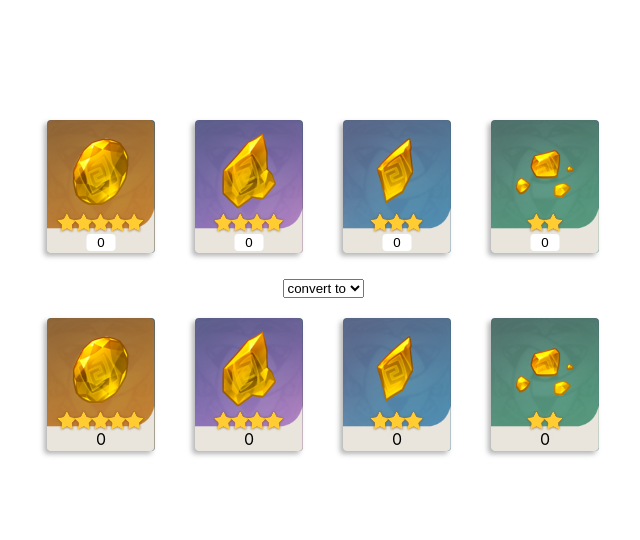
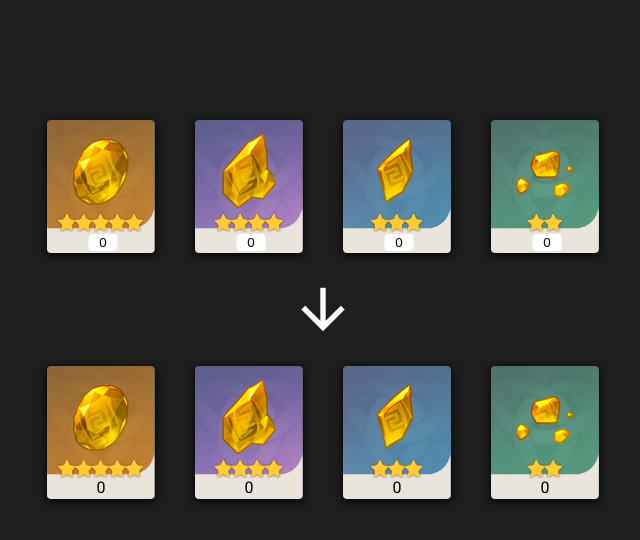
Before and after one commit to kevin-cho/genshin-gemstone-calculator, a React (Create React App) app in the folder client/: page / in a window 1280 px wide. Shown: the top 540 px of the page, without its empty margins (317-957 px from the left). Built offline with nearby package versions, Linux system fonts and the light colour scheme.

Commit message:
Change conversion trigger to card click

```diff
--- a/client/public/index.html
+++ b/client/public/index.html
@@ -15,6 +15,9 @@
       user's mobile device or desktop. See https://developers.google.com/web/fundamentals/web-app-manifest/
     -->
     <link rel="manifest" href="%PUBLIC_URL%/manifest.json" />
+    <link rel="stylesheet" href="https://fonts.googleapis.com/icon?family=Material+Icons">
+    <link rel="preconnect" href="https://fonts.gstatic.com">
+    <link href="https://fonts.googleapis.com/css2?family=Roboto&display=swap" rel="stylesheet">
     <!--
       Notice the use of %PUBLIC_URL% in the tags above.
       It will be replaced with the URL of the `public` folder during the build.
@@ -24,9 +27,9 @@
       work correctly both with client-side routing and a non-root public URL.
       Learn how to configure a non-root public URL by running `npm run build`.
     -->
-    <title>React App</title>
+    <title>genshin-gemstone-calculator</title>
   </head>
-  <body>
+  <body style="font-family: Roboto, Helvetica, Arial, sans-serif">
     <noscript>You need to enable JavaScript to run this app.</noscript>
     <div id="root"></div>
     <!--
--- a/client/src/App.js
+++ b/client/src/App.js
@@ -1,4 +1,4 @@
-import { useState } from 'react';
+import { useState, useRef, createRef } from 'react';
 import GemstoneCard from './components/GemstoneCard';
 import styles from './App.module.css';
 
@@ -11,14 +11,15 @@ const App = () => {
   const [quantities, setQuantities] = useState(defaultState);
   const [results, setResults] = useState(defaultState);
   const [selectedRarity, setSelectedRarity] = useState('');
+  const inputRefs = useRef(rarities.map(createRef));
+  console.log(inputRefs)
 
   const handleQuantityChange = stars => e => {
     setQuantities({ ...quantities, [stars]: Number(e.target.value) });
     setSelectedRarity('');
   };
 
-  const handleConvert = e => {
-    const selectedStars = Number(e.target.value);
+  const handleConvert = selectedStars => {
     const raritiesAscending = [...rarities].sort((a, b) => a - b);
     let tempResult = { ...quantities };
     setSelectedRarity(selectedStars);
@@ -39,21 +40,26 @@ const App = () => {
 
   return (
     <div className={styles.root}>
-      {rarities.map(stars => (
+      {rarities.map((stars, index) => (
         <GemstoneCard
           key={stars}
           stars={stars}
-          editable
-          quantity={quantities[stars]}
-          onChange={handleQuantityChange(stars)}
-        />
+          onClick={() => inputRefs.current[index].current.focus()}
+        >
+          <input
+            ref={inputRefs.current[index]}
+            className={styles.quantity}
+            value={quantities[stars]}
+            onFocus={e => e.target.select()}
+            onChange={handleQuantityChange(stars)}
+          />
+        </GemstoneCard>
       ))}
 
-      <div className={styles.controls}>
-        <select onChange={handleConvert} value={selectedRarity}>
-          <option value="">convert to</option>
-          {rarities.map(stars => <option key={stars} value={stars}>{stars}</option>)}
-        </select>
+      <div className={styles.arrow}>
+        <span className="material-icons">
+          arrow_downward
+        </span>
       </div>
 
       {rarities.map(stars => (
@@ -61,7 +67,10 @@ const App = () => {
           key={stars}
           stars={stars}
           quantity={results[stars]}
-        />
+          onClick={() => handleConvert(stars)}
+        >
+          <span className={selectedRarity === stars ? styles.selected : ''}>{results[stars]}</span>
+        </GemstoneCard>
       ))}
     </div>
   );
--- a/client/src/App.module.css
+++ b/client/src/App.module.css
@@ -1,12 +1,27 @@
 .root {
   text-align: center;
-  /* background-color: #1d1b1b; */
+  background-color: #1f1e1e;
   height: 100vh;
   padding: 100px 20px 20px 20px;
   box-sizing: border-box;
 }
 
-.controls {
-  display: block;
-  margin: auto;
+.arrow {
+  color: #fff;
 }
+.arrow > span {
+  font-size: 65px;
+}
+
+input.quantity {
+  background: white;
+  border: none;
+  border-radius: 4px;
+  outline: none;
+  width: 100%;
+  text-align: center;
+}
+
+.selected {
+  font-weight: bold;
+}
--- a/client/src/components/GemstoneCard/GemstoneCard.module.css
+++ b/client/src/components/GemstoneCard/GemstoneCard.module.css
@@ -2,25 +2,19 @@
   margin: 20px;
   display: inline-block;
   position: relative;
+  cursor: pointer;
 }
 
-.quantity {
+.content {
   position: absolute;
   bottom: 6px;
   left: 50%;
   transform: translate(-50%, 0);
   width: 25px;
-  text-align: center;
 }
 
 img {
   border-radius: 4px;
-  box-shadow: -3px 3px 5px #3333335c;
+  box-shadow: 0 2px 10px #000;
+  /* box-shadow: -3px 3px 5px #3333335c; */
 }
-
-input {
-  background: white;
-  border: none;
-  border-radius: 4px;
-  outline: none;
-}
--- a/client/src/components/GemstoneCard/index.jsx
+++ b/client/src/components/GemstoneCard/index.jsx
@@ -18,26 +18,23 @@ const getImageUrl = stars => {
   }
 };
 
-const handleFocus = e => e.target.select();
-
 const GemstoneCard = ({
   stars = 2,
-  quantity = 0,
-  editable = false,
-  onChange
+  children,
+  className,
+  ...rest
 }) => {
   const imageUrl = getImageUrl(stars);
 
   return (
-    <div className={styles.root}>
+    <div className={`${styles.root} ${className}`} {...rest}>
       <img
         src={imageUrl}
         alt={`gemstone-${stars}-stars`}
       />
-      {editable
-        ? <input className={styles.quantity} value={quantity} onFocus={handleFocus} onChange={onChange} />
-        : <span className={styles.quantity}>{quantity}</span>
-      }
+      <div className={styles.content}>
+        {children}
+      </div>
     </div>
   );
 };
```
